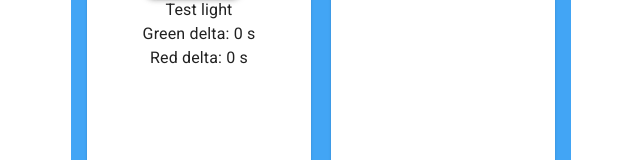
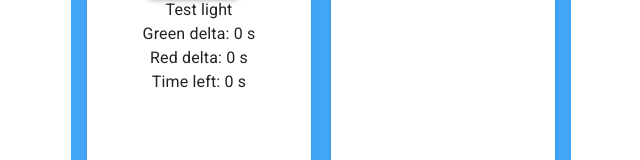
Before and after one commit to klishin16/fast-ride-meter, a React (Create React App) app: page / in a window 1280 px wide. Both pictures are taken after a click on the button "Test light". Shown: the part 413-573 px from the top of the page, without its empty margins (319-959 px from the left). Built offline with nearby package versions, Linux system fonts and the light colour scheme.

Commit message:
Added time left

```diff
--- a/src/pages/TrafficLightsPage.tsx
+++ b/src/pages/TrafficLightsPage.tsx
@@ -32,14 +32,16 @@ const TrafficLightsPage = () => {
 
   const [currentIntervalId, setCurrentIntervalId] = useState<number>(0);
 
-  const [deltas, setDeltas] = useState({ redDelta: 0, greenDelta: 0 })
+  const [deltas, setDeltas] = useState({redDelta: 0, greenDelta: 0});
+  const [timeLeft, setTimeLeft] = useState<number>(0);
   const selectLightHandler = (id: string) => {
     setCurrentLightId(id);
   }
   const createTrafficLightChecker = (checkTime: Date, deltaRed: number, deltaGreen: number) => {
     return window.setInterval(() => {
-      const newColor = checkLightState(checkTime, deltaRed, deltaGreen);
-      setCurrentLightColor(newColor);
+      const { color, timeLeft } = checkLightState(checkTime, deltaRed, deltaGreen);
+      setCurrentLightColor(color);
+      setTimeLeft(timeLeft);
     }, 1000);
   }
 
@@ -50,7 +52,10 @@ const TrafficLightsPage = () => {
     const a = Math.floor((deltaTime) / (deltaRed + deltaGreen));
     const b = checkTime.getTime() + a * (deltaRed + deltaGreen);
     const c = currentTime.getTime() - b;
-    return c <= deltaGreen ? ELightColors.GREEN : ELightColors.RED;
+    return {
+      color: c <= deltaGreen ? ELightColors.GREEN : ELightColors.RED,
+      timeLeft: c <= deltaGreen ? deltaGreen - c : deltaGreen + deltaRed - c
+    };
   }
 
   useEffect(() => {
@@ -74,12 +79,11 @@ const TrafficLightsPage = () => {
     }
 
     if (!!currentIntervalId) {
-      console.log('currentIntervalCleaner', currentIntervalId)
       window.clearInterval(currentIntervalId);
     }
     setCurrentIntervalId(createTrafficLightChecker(new Date(metrics[0].time), metrics[0].redDelta!, metrics[0].greenDelta!));
 
-    setDeltas({ redDelta: metrics[0].redDelta!, greenDelta: metrics[0].greenDelta! })
+    setDeltas({redDelta: metrics[0].redDelta!, greenDelta: metrics[0].greenDelta!})
   }, [currentLightId])
 
   const lightContainer = () => {
@@ -92,14 +96,15 @@ const TrafficLightsPage = () => {
 
   const lightView = () => {
     return (
-      <Box sx={{ display: 'flex', flexDirection: { sm: 'column' } }}>
+      <Box sx={ {display: 'flex', flexDirection: {sm: 'column'}} }>
         <Box>
-          <TrafficLight lightColor={ currentLightColor } />
+          <TrafficLight lightColor={ currentLightColor }/>
         </Box>
         <Box>
           <Typography>{ currentLight?.name }</Typography>
-          <Typography>Green delta: {deltas.greenDelta / 1000} s</Typography>
-          <Typography>Red delta: {deltas.redDelta /1000} s</Typography>
+          <Typography>Green delta: { deltas.greenDelta / 1000 } s</Typography>
+          <Typography>Red delta: { deltas.redDelta / 1000 } s</Typography>
+          <Typography>Time left: { timeLeft / 1000 } s</Typography>
         </Box>
       </Box>
     )
--- a/src/pages/TrafficMeter.tsx
+++ b/src/pages/TrafficMeter.tsx
@@ -65,13 +65,16 @@ export default function TrafficMeter() {
     const times = measurements.map(m => m.time);
     const redDelta = startColor === ELightColors.RED ? (times[2].getTime() - times[1].getTime()) : (times[1].getTime() - times[0].getTime())
     const greenDelta = startColor === ELightColors.GREEN ? (times[2].getTime() - times[1].getTime()) : (times[1].getTime() - times[0].getTime())
+    const time = new Date((ELightColors.RED ? times[0] : times[1]));
+    time.setMilliseconds(0);
+    console.log('time', time)
 
     dispatch({
       type: ActionTypes.ADD_METRIC,
       payload: {
         id,
         lightId: lightId ?? '1',
-        time: startColor === ELightColors.RED ? times[0] : times[1], // TODO надо правильно подумать
+        time, // TODO надо правильно подумать
         redDelta: Math.floor(redDelta / 1000) * 1000,
         greenDelta: Math.floor(greenDelta / 1000) * 1000
       }
@@ -87,10 +90,6 @@ export default function TrafficMeter() {
     setCurrentColor(startColor === ELightColors.RED ? ELightColors.GREEN : ELightColors.RED);
     resetMeasurements();
   }, [startColor])
-
-  useEffect(() => {
-    console.log(lightId);
-  }, [])
 
   return <>
 
```
